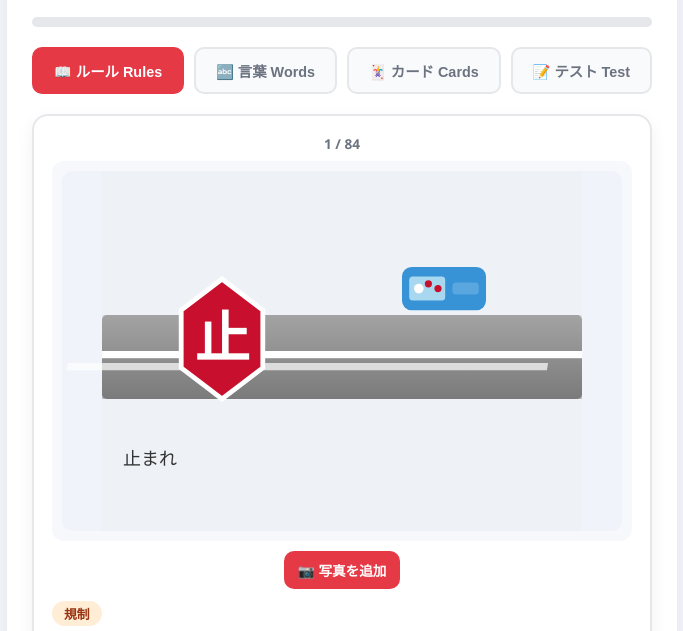
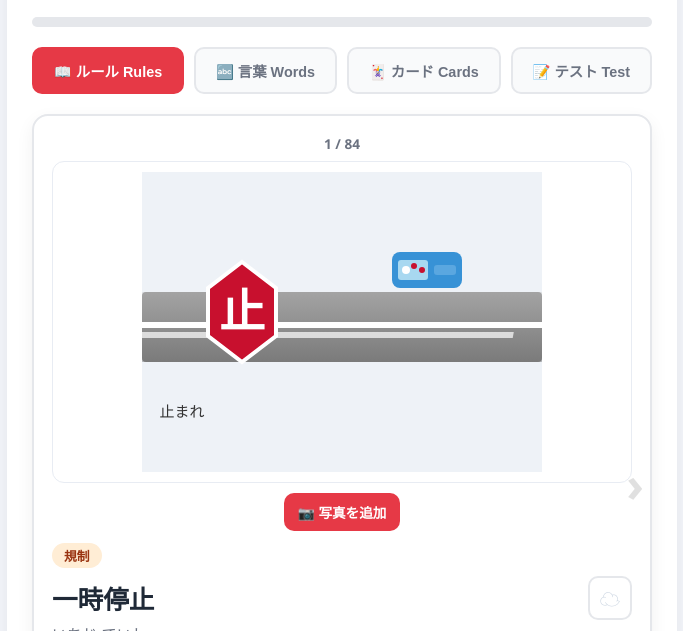
Before and after one commit to yannaung2514/DrivingLessons, a website: page index.html in a window 1280 px wide. Shown: the part 147-778 px from the top of the page, without its empty margins (298-981 px from the left). Drawn offline with nearby package versions, Linux system fonts and the light colour scheme; no server answers.

Commit message:
Replace nav buttons with click-to-navigate zones (left=prev, right=next)

```diff
--- a/index.html
+++ b/index.html
@@ -51,11 +51,11 @@
             <div class="card-myanmar" id="cardMyanmar">မြန်မာဘာသာ ရှင်းလင်းချက်</div>
         </div>
 
-        <div class="flash-nav">
-            <button class="btn nav-btn" onclick="prevRule()">◀ 前へ 前のルール</button>
-            <button class="btn nav-btn accent" onclick="shuffleRules()">🔀 シャッフル</button>
-            <button class="btn nav-btn" onclick="nextRule()">次へ ▶ 次のルール</button>
+        <div class="card-nav-zone card-nav-left" onclick="prevRule()"></div>
+        <div class="card-nav-zone card-nav-right" onclick="nextRule()">
+            <span class="card-nav-arrow">›</span>
         </div>
+
     </section>
 
     <!-- Quiz (Test mode) -->
--- a/style.css
+++ b/style.css
@@ -116,8 +116,10 @@ header p {
 }
 
 #rulePhotoImage {
+    max-height: 300px;
     object-fit: contain;
-    border: 2px solid #dbe8ff;
+    background: #ffffff;
+    border: 1px solid #e8ecf3;
 }
 
 .card-photo-actions {
@@ -1144,8 +1146,18 @@ header p {
 /* refined flashcard image area */
 .card-image {
     padding: 10px;
-    background: #f6f8fc;
+    background: #ffffff;
+    border: 1px solid #e8ecf3;
     border-radius: 12px;
+}
+
+.card-image svg {
+    width: 100%;
+    height: auto;
+    max-height: 300px;
+    display: block;
+    border-radius: 10px;
+    background: #ffffff;
 }
 
 /* refined nav buttons */
@@ -1162,3 +1174,43 @@ header p {
 .word-card:hover {
     box-shadow: 0 14px 30px rgba(79, 70, 229, 0.16);
 }
+
+/* ============================================================
+   Click-to-navigate zones on the flashcard
+   ============================================================ */
+#studySection {
+    position: relative;
+    overflow: visible;
+}
+
+.card-nav-zone {
+    position: absolute;
+    top: 0;
+    bottom: 0;
+    width: 50%;
+    cursor: pointer;
+    z-index: 5;
+}
+
+.card-nav-left {
+    left: 0;
+}
+
+.card-nav-right {
+    right: 0;
+    display: flex;
+    align-items: center;
+    justify-content: flex-end;
+    padding-right: 8px;
+}
+
+.card-nav-arrow {
+    font-size: 3rem;
+    color: rgba(0, 0, 0, 0.12);
+    font-weight: bold;
+    transition: color 0.2s ease;
+}
+
+.card-nav-right:hover .card-nav-arrow {
+    color: rgba(230, 57, 70, 0.4);
+}
```
